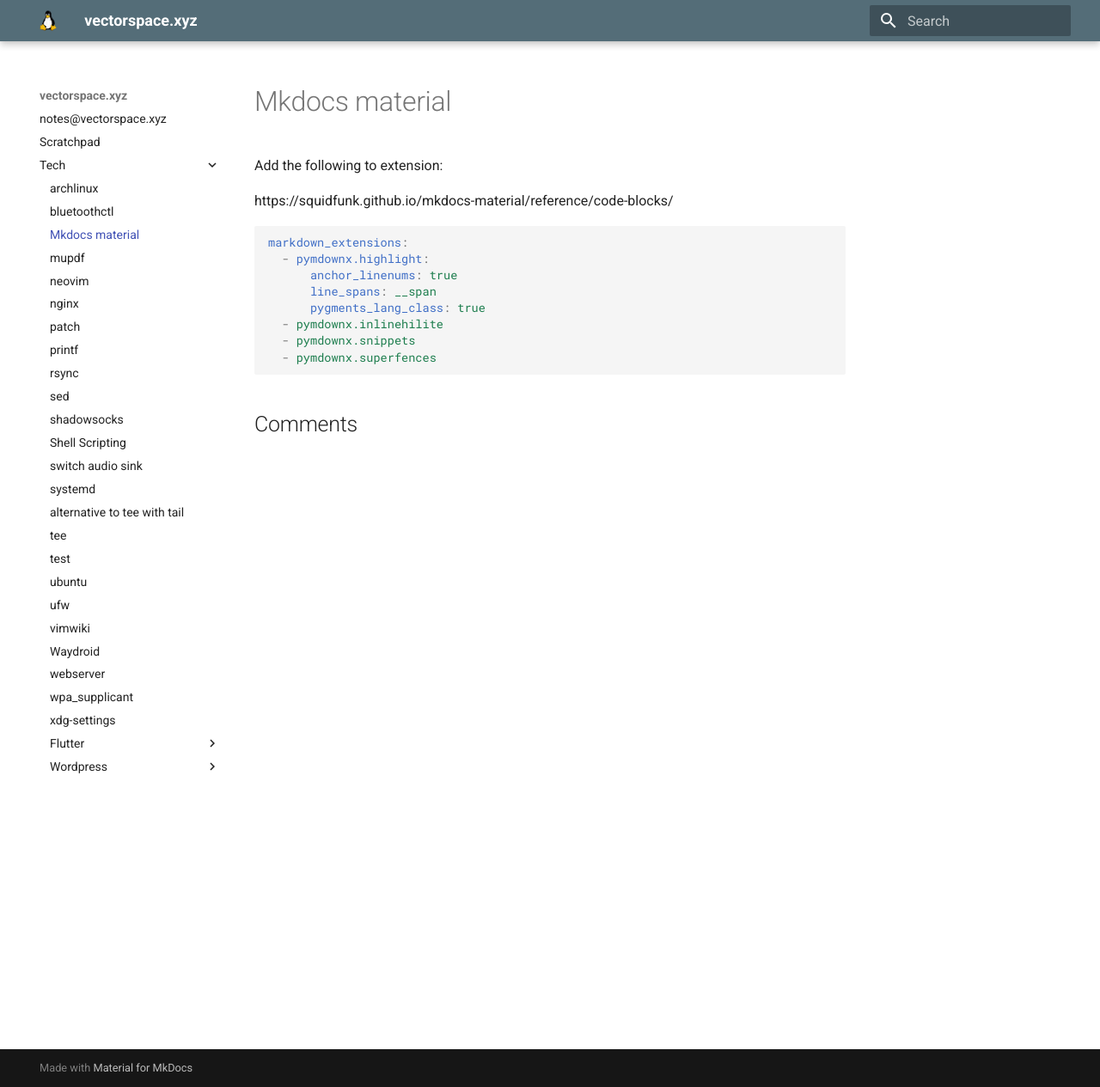
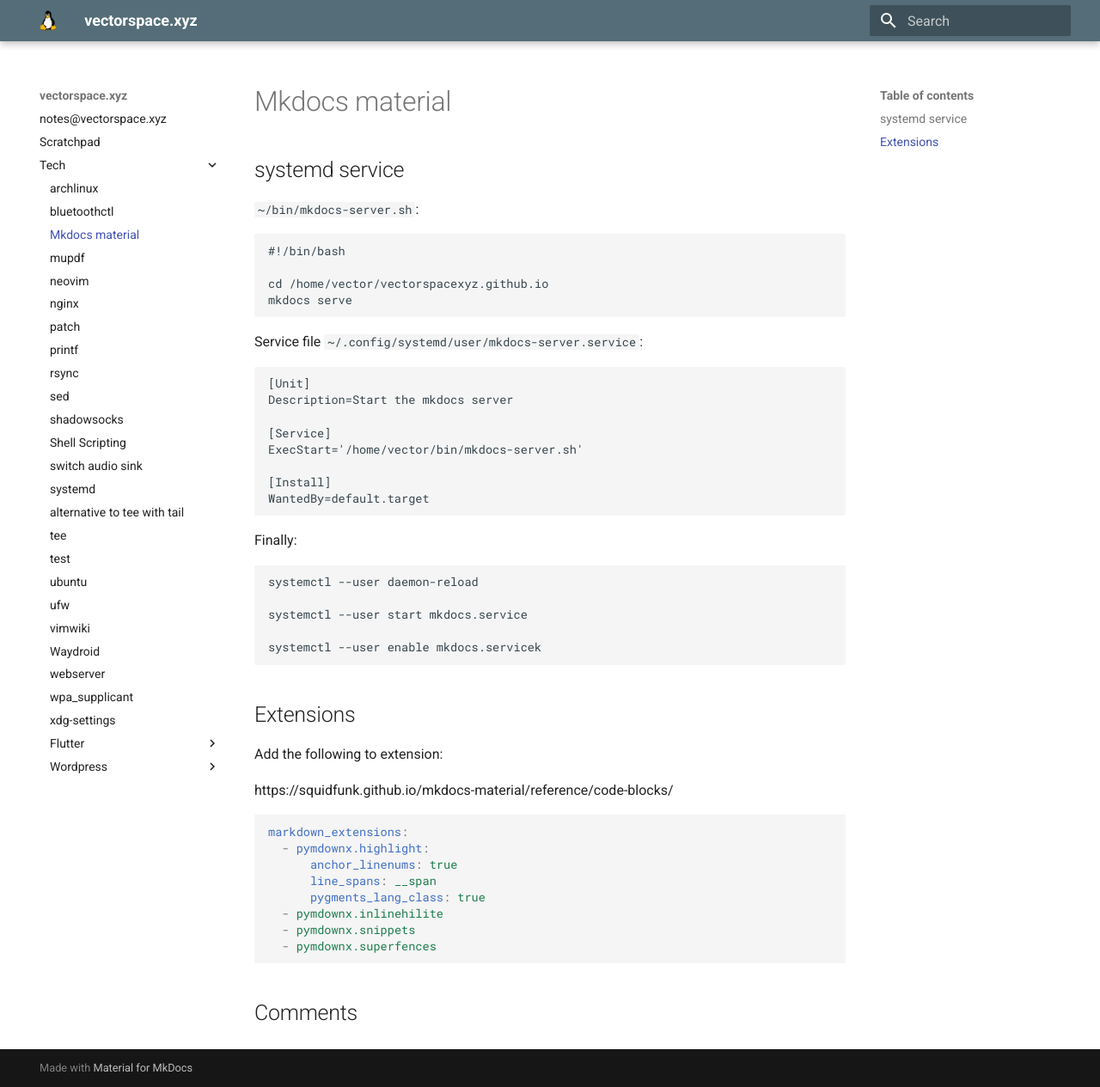
Before and after one commit to vectorspacexyz/vectorspacexyz.github.io, an MkDocs documentation site: the page built from docs/tech/mkdocs-material.md, in a window 1280 px wide and 1265 px high. Shown: the whole window at 86% size. Built offline with MkDocs 1.6.1 and Material for MkDocs 9.7.7, drawn with Linux system fonts in a browser that asks for light colours; comment, search, counter and statistics services are not loaded.

Commit message:
useful mkdocs systemd

````diff
--- a/docs/tech/mkdocs-material.md
+++ b/docs/tech/mkdocs-material.md
@@ -3,6 +3,39 @@
 comments: true
 ---
 
+## systemd service
+`~/bin/mkdocs-server.sh`:
+```
+#!/bin/bash
+
+cd /home/vector/vectorspacexyz.github.io
+mkdocs serve
+```
+
+Service file `~/.config/systemd/user/mkdocs-server.service`:
+
+```
+[Unit]
+Description=Start the mkdocs server
+
+[Service]
+ExecStart='/home/vector/bin/mkdocs-server.sh'
+
+[Install]
+WantedBy=default.target
+```
+Finally:
+
+```
+systemctl --user daemon-reload
+
+systemctl --user start mkdocs.service
+
+systemctl --user enable mkdocs.servicek
+```
+
+
+## Extensions
 Add the following to extension:
 
 https://squidfunk.github.io/mkdocs-material/reference/code-blocks/
````
